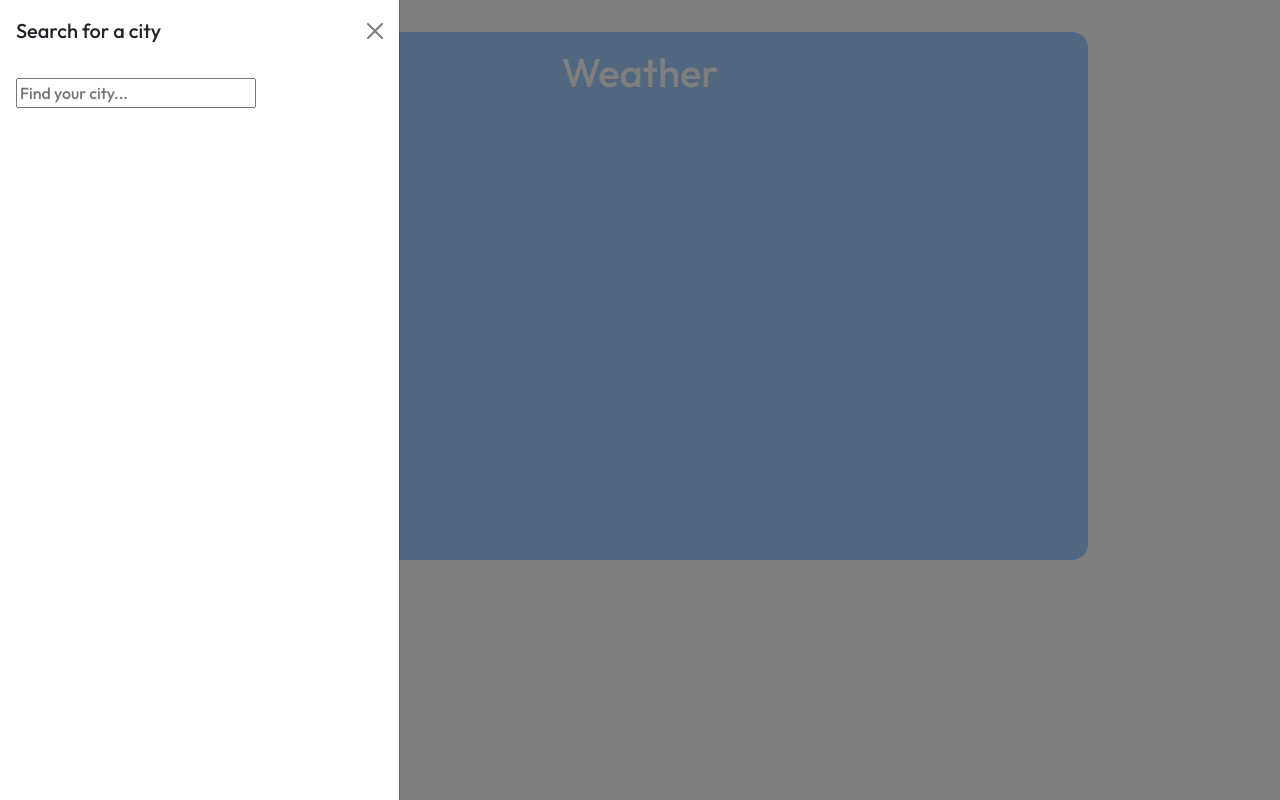
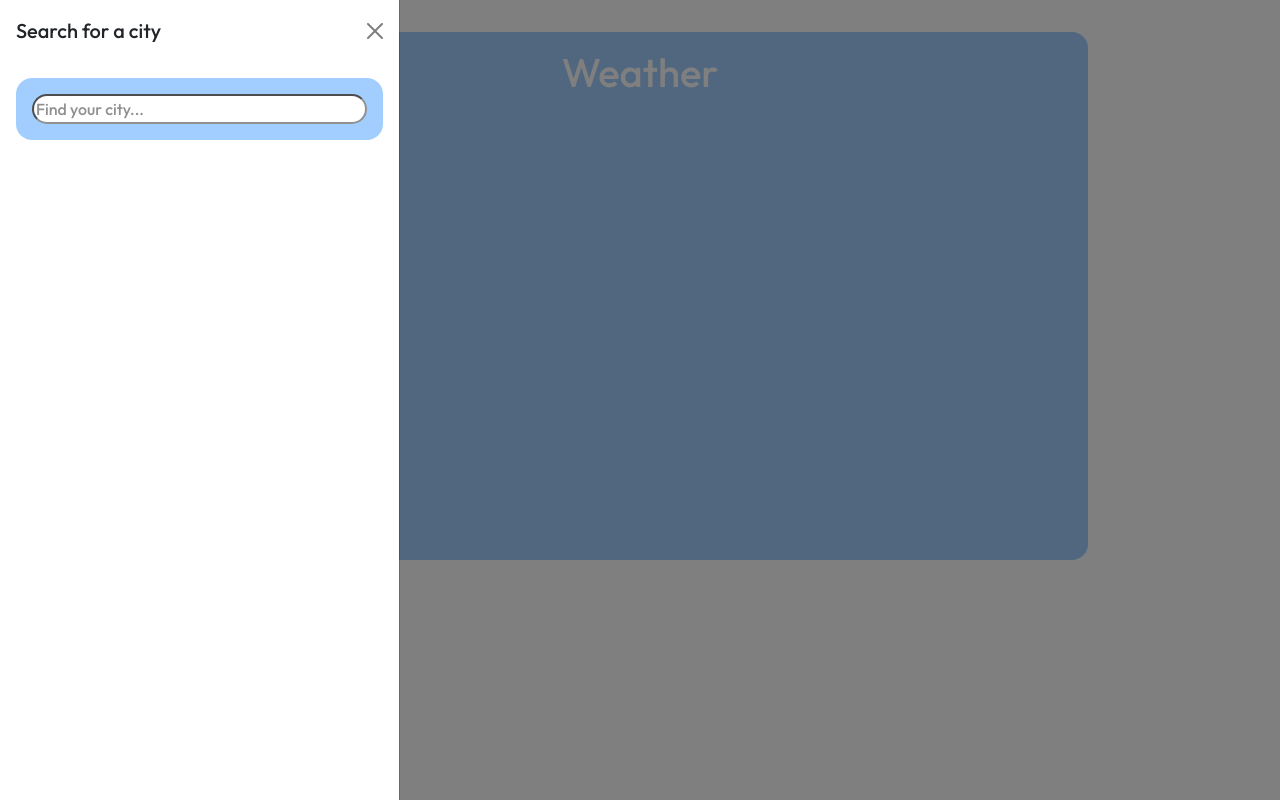
Before and after one commit to Strassner/Weather-App-For-Fun, a React (Vite) app: page / in a window 1280 px wide. Both pictures are taken after a click on the button 253 px from the left and 76 px from the top of the page. Built offline with nearby package versions, Linux system fonts and the light colour scheme.

Commit message:
Make cities list not static

```diff
--- a/src/HeadingComponents/SearchBar.jsx
+++ b/src/HeadingComponents/SearchBar.jsx
@@ -54,10 +54,10 @@ function SearchBar (props)  {
     }
 
 return (
-    <>
+    <div className="pretty-div">
     <div>
-    <form onSubmit={(e) => {e.preventDefault(); handleCityFormSubmit(query);}}>
-    <input type="text" placeholder="Find your city..." value={query} onChange={handleInput} />
+    <form  onSubmit={(e) => {e.preventDefault(); handleCityFormSubmit(query);}}>
+    <input type="text" placeholder="Find your city..." value={query} onChange={handleInput} className="search-bar" />
     </form>
     </div>
     <div className="city-list-container">
@@ -72,7 +72,7 @@ return (
         </ul>
     )}
     </div>
-    </>
+    </div>
 )
 }
 
--- a/src/stylesheets/SearchBar.css
+++ b/src/stylesheets/SearchBar.css
@@ -1,11 +1,20 @@
 .city-list-container{
-    height: 10rem;
-    /* overflow-y: auto; */
-    /* margin-top: 1rem; */
+    background: #85A9FF;
+    border-radius: 1rem;
 }
 
+
+.city-list{
+    color: white;
+    padding: .5rem;
+}
 
 .city-list:hover{
     font-weight: bold;
     cursor: pointer;
 }
+
+.search-bar{
+    width: 100%;
+    border-radius: 1rem;
+}
```
